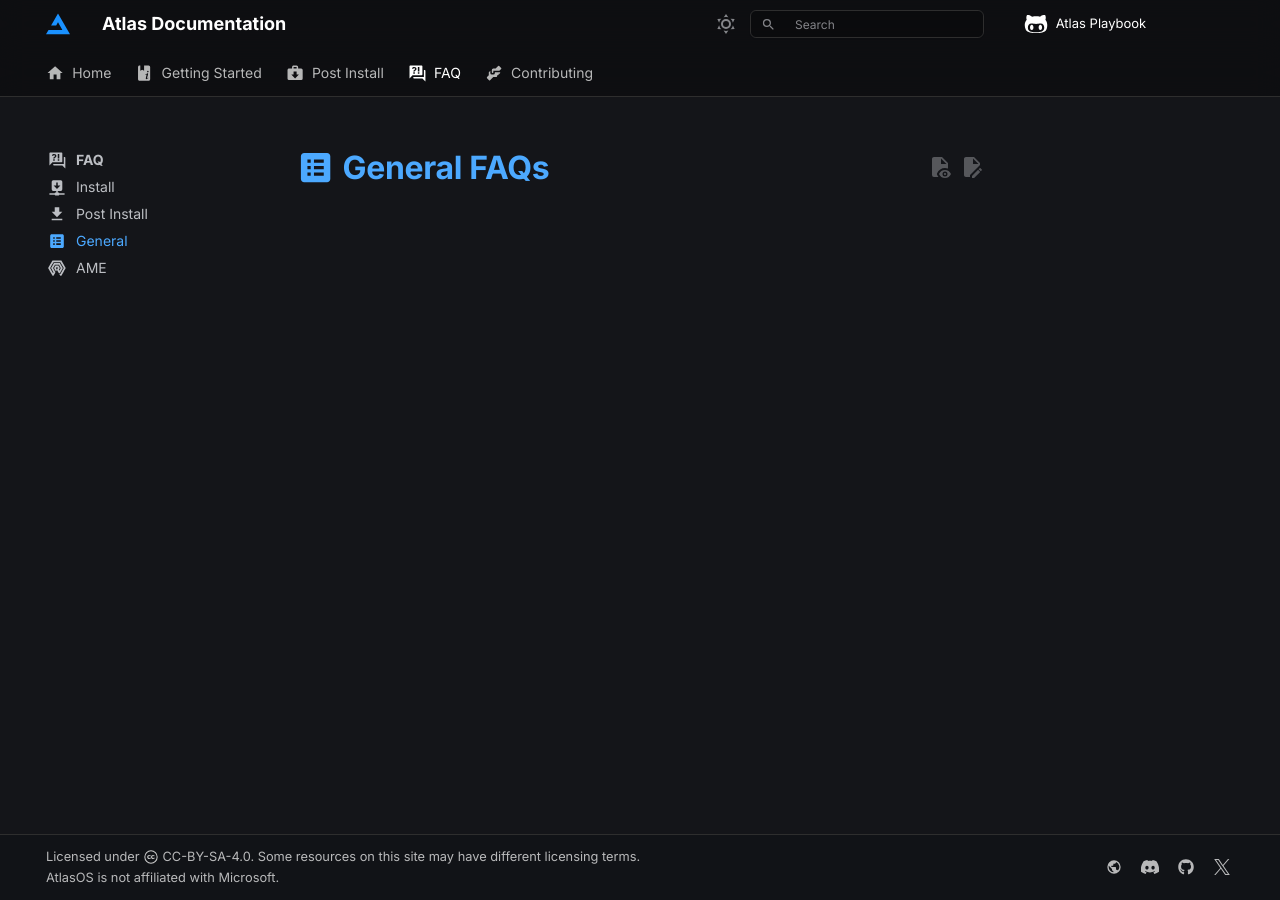
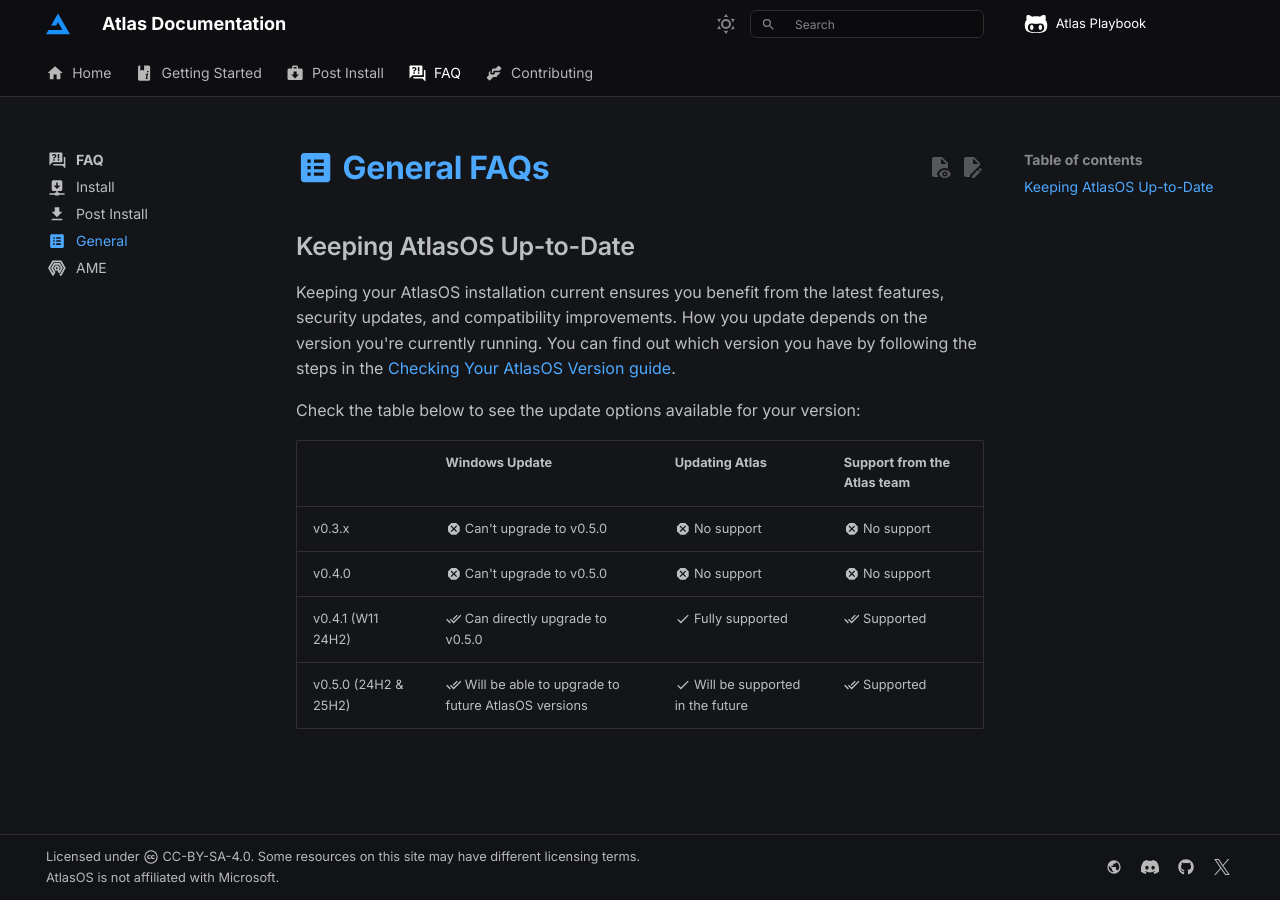
Before and after one commit to Atlas-OS/docs, an MkDocs documentation site: the page built from docs/faq/general.md, in a window 1280 px wide. Built offline with MkDocs 1.6.1 and Material for MkDocs 9.7.7, drawn with Linux system fonts in a browser that asks for light colours; some web fonts are replaced; comment, search, counter and statistics services are not loaded.

Commit message:
feat: updating AtlasOS page in FAQ

```diff
--- a/docs/faq/general.md
+++ b/docs/faq/general.md
@@ -4,3 +4,16 @@ icon: material/list-box
 ---
 
 # :material-list-box: General FAQs
+
+## Keeping AtlasOS Up-to-Date
+
+Keeping your AtlasOS installation current ensures you benefit from the latest features, security updates, and compatibility improvements. How you update depends on the version you're currently running. You can find out which version you have by following the steps in the [Checking Your AtlasOS Version guide](./checking-atlas-version.md).
+
+Check the table below to see the update options available for your version:
+
+|                | Windows Update                                                                                    | Updating Atlas                                                       | Support from the Atlas team         |
+| -------------- | ------------------------------------------------------------------------------------------------- | -------------------------------------------------------------------- | ----------------------------------- |
+| v0.3.x         | :material-close-octagon: Can't upgrade to v0.5.0                                                          | :material-close-octagon: No support                                  | :material-close-octagon: No support |
+| v0.4.0         | :material-close-octagon: Can't upgrade to v0.5.0                                                      | :material-close-octagon: No support                                  | :material-close-octagon: No support |
+| v0.4.1 (W11 24H2)| :material-check-all: Can directly upgrade to v0.5.0                                             | :material-check: Fully supported                                     | :material-check-all: Supported      |
+| v0.5.0 (24H2 & 25H2)| :material-check-all: Will be able to upgrade to future AtlasOS versions                           | :material-check: Will be supported in the future                     | :material-check-all: Supported      |
```
Also changed, not shown: 1 other file.
